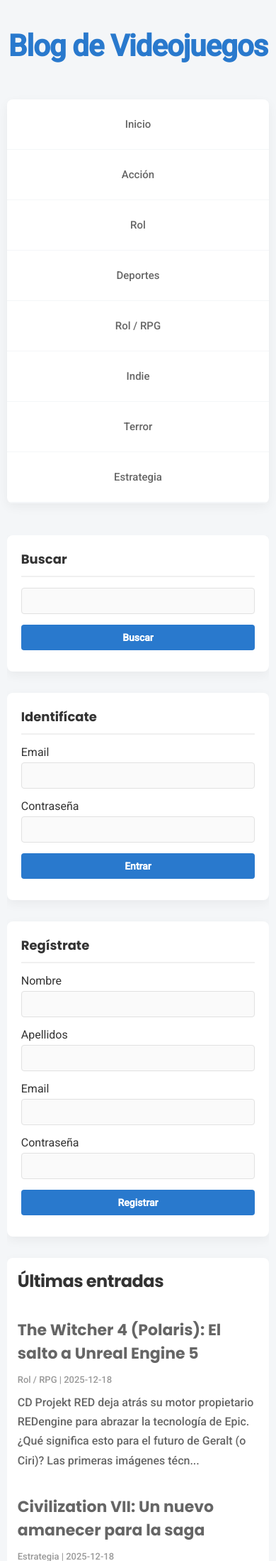
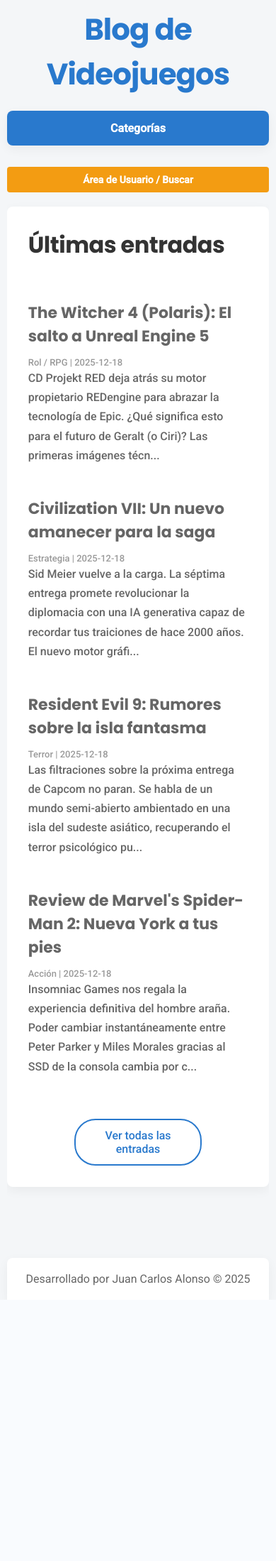
Before and after one commit to JKFullDev/blog-videojuegos, a PHP site: page /index.php in a window 390 px wide. Shown: the top 2199 px of the page at 71% size. After the commit the page ends 1811 px from the top, so only its background shows below. Run offline with PHP 8.4, Linux system fonts and the light colour scheme; data comes from the database, SQL or seed files in the repository.

Commit message:
BetterResponsiveMenus;

```diff
--- a/assets/css/style.css
+++ b/assets/css/style.css
@@ -63,14 +63,16 @@ body {
     width: 85%;
     height: auto;
     background: transparent;
-    margin: 30px auto;
+    margin: auto;
 }
 
 /* --- LOGOTIPO --- */
 #logo {
     float: left;
-    width: 540px;
-    height: 100px;
+    width: 100%;
+    max-width: 540px;
+    height: auto;
+    margin-bottom: 20px;
 }
 
 #logo a {
@@ -134,7 +136,7 @@ body {
     width: 85%;
     height: auto;
     margin: 0px auto;
-    margin-top: 30px;
+    margin-top: 0;
     margin-bottom: 30px;
     overflow: hidden;
     flex: 1;
@@ -278,7 +280,10 @@ input[type="submit"]:hover,
 
 /* --- PRINCIPAL --- */
 #principal {
-    float: left;
+    /*float: left;*/
+    display: flex;
+    flex-direction: column;
+    gap: 10px;
     width: 65%;
     min-height: 572px;
     background: var(--bg-white);
@@ -312,7 +317,6 @@ input[type="submit"]:hover,
 }
 
 #principal p {
-    margin-top: 10px;
     line-height: 1.7;
     color: var(--text-gray);
 }
@@ -353,107 +357,125 @@ input[type="submit"]:hover,
     margin-top: 40px;
 }
 
-/* =======================================================
-   RESPONSIVE DESIGN
-   ======================================================= */
+/* =========================================
+   ESTILOS RESPONSIVE Y MENU MÓVIL
+   ========================================= */
 
-/* 1. TABLETS Y MÓVILES (Menos de 1024px) */
+/* Por defecto (Escritorio): Ocultamos los botones móviles */
+#menu-movil-btn {
+    display: none;
+}
+
+#user-movil-btn {
+    display: none !important;
+}
+
+/* MEDIA QUERY (SOLO MÓVIL Y TABLET) */
 @media (max-width: 1024px) {
 
+    /* AJUSTES GENERALES */
     #cabecera,
     #contenedor,
     #pie {
         width: 95%;
-        /* Aprovechamos más pantalla */
     }
 
     #logo {
         width: 100%;
         float: none;
         text-align: center;
+    }
+
+    #logo a {
+        float: none;
+        padding-top: 10px;
+    }
+
+    /* --- MENÚ CATEGORÍAS --- */
+    #menu {
+        height: auto;
+        /* Dejar crecer */
         margin-bottom: 10px;
     }
 
-    #logo a {
-        padding-top: 10px;
-        float: none;
+    #menu-movil-btn {
+        display: block;
+        /* Mostrar botón */
+        padding: 15px;
+        background: #2979CD;
+        color: white;
+        font-weight: bold;
+        cursor: pointer;
+        text-align: center;
     }
 
-    #menu {
-        height: auto;
-        text-align: center;
-        margin-bottom: 5px;
-        /* Reducimos margen inferior del menú */
+    /* Ocultamos la lista por defecto en móvil */
+    #menu ul {
+        display: none;
+        flex-direction: column;
+    }
+
+    /* ¡IMPORTANTE! Esta clase la añade el JS al hacer click */
+    #menu ul.desplegado {
+        display: flex;
+        /* O block */
     }
 
     #menu ul li {
+        width: 100%;
         float: none;
-        display: inline-block;
+        border-top: 1px solid rgba(255, 255, 255, 0.1);
+        background: #333;
     }
 
-    /* Reducimos el margen superior del contenedor principal para que
-       no haya tanto hueco entre el menú y el sidebar/contenido */
-    #contenedor {
-        margin-top: 10px;
+    #menu ul li a {
+        color: white;
+        padding: 15px;
     }
 
-    /* Quitamos los floats: El Sidebar se pondrá ARRIBA solo (orden natural HTML) */
+
+    /* --- CONTENIDO PRINCIPAL --- */
     #principal {
-        float: none;
+        display: flex;
+        flex-direction: column;
+        gap: 10px;
         width: 100%;
-        min-height: auto;
         margin-bottom: 30px;
     }
 
+
+    /* --- SIDEBAR (USUARIO) --- */
     #sidebar {
         float: none;
         width: 100%;
-        margin-top: 0;
-        /* Sin margen extra arriba */
+        margin-top: 20px;
+    }
+
+    #user-movil-btn {
+        display: block !important;
+        /* Mostrar botón usuario */
+    }
+
+    /* Ocultamos los bloques del sidebar por defecto */
+    #sidebar .bloque {
+        display: none;
+    }
+
+    /* ¡IMPORTANTE! Clase para mostrar al clickar */
+    #sidebar .bloque.desplegado {
+        display: block;
+        animation: fadeApp 0.5s;
+    }
+
+    @keyframes fadeApp {
+        from {
+            opacity: 0;
+            transform: translateY(-10px);
+        }
+
+        to {
+            opacity: 1;
+            transform: translateY(0);
+        }
     }
 }
-
-/* 2. MÓVILES PEQUEÑOS (Menos de 600px) */
-@media (max-width: 600px) {
-    #menu ul li {
-        display: block;
-        /* Menú vertical */
-        width: 100%;
-        border-bottom: 1px solid #f4f6f8;
-    }
-
-    #menu ul li a {
-        padding: 10px;
-    }
-
-    #principal {
-        padding: 15px;
-    }
-
-    #principal h1 {
-        font-size: 24px;
-    }
-
-    .entrada h2 {
-        font-size: 20px;
-    }
-
-    /* Botones anchos para facilitar el "tap" */
-    #ver-todas a,
-    .boton,
-    input[type="submit"] {
-        width: 100%;
-        display: block;
-    }
-
-    .botones-entrada {
-        flex-direction: column;
-        width: 100%;
-    }
-
-    .editar,
-    .borrar {
-        width: 100%;
-        text-align: center;
-    }
-}
--- a/includes/cabecera.php
+++ b/includes/cabecera.php
@@ -1,6 +1,5 @@
 <?php require_once 'conexion.php'; ?>
 <?php require_once 'includes/helpers.php'; ?>
-
 
 <!DOCTYPE HTML>
 <html lang="es">
@@ -9,23 +8,23 @@
     <meta charset="utf-8" />
     <title>Blog de Videojuegos</title>
     <meta name="viewport" content="width=device-width, initial-scale=1.0">
-    <link rel="stylesheet" type="text/css" href="./assets/css/style.css">
+    <link rel="stylesheet" type="text/css" href="./assets/css/style.css?v=2">
 </head>
 
 <body>
-    <!-- CABECERA -->
     <header id="cabecera">
-        <!-- LOGO -->
         <div id="logo">
             <a href="index.php">
-                <p>Blog de Videojuegos</p>
+                Blog de Videojuegos
             </a>
         </div>
 
+        <nav id="menu">
+            <div id="menu-movil-btn">
+                <span>Categorías</span>
+            </div>
 
-        <!-- MENU -->
-        <nav id="menu">
-            <ul>
+            <ul id="menu-lista">
                 <li>
                     <a href="index.php">Inicio</a>
                 </li>
@@ -44,6 +43,7 @@
                 <li>
             </ul>
         </nav>
+        <div class="clearfix"></div>
     </header>
 
     <div id="contenedor">
--- a/includes/lateral.php
+++ b/includes/lateral.php
@@ -1,5 +1,8 @@
-<!-- BARRA LATERAL -->
 <aside id="sidebar">
+
+    <div id="user-movil-btn" class="boton boton-naranja" style="display:none; width:100%; text-align:center; margin-bottom:20px; cursor:pointer;">
+        Área de Usuario / Buscar
+    </div>
 
     <div id="buscador" class="bloque">
         <h3>Buscar</h3>
@@ -10,18 +13,15 @@
         </form>
     </div>
 
-
     <?php if (isset($_SESSION['usuario'])): ?>
         <div id="usuario-logueado" class="bloque">
             <h3>Bienvenid@, <?= $_SESSION['usuario']['nombre']; ?></h3>
-            <!-- botones -->
             <a href="crear-entradas.php" class="boton boton-verde">Crear entradas</a>
             <a href="crear-categoria.php" class="boton">Crear categoría</a>
             <a href="mis-datos.php" class="boton boton-naranja">Mis datos</a>
             <a href="acciones/cerrar.php" class="boton boton-rojo">Cerrar sesión</a>
         </div>
     <?php endif; ?>
-
 
     <?php if (!isset($_SESSION['usuario'])): ?>
         <div id="login" class="bloque">
@@ -47,7 +47,6 @@
         <div id="register" class="bloque">
             <h3>Regístrate</h3>
 
-            <!-- Mostrar errores -->
             <?php if (isset($_SESSION['completado'])): ?>
                 <div class="alerta alerta-exito">
                     <?= $_SESSION['completado']; ?>
@@ -57,7 +56,6 @@
                     <?= $_SESSION['errores']['general'] ?>
                 </div>
             <?php endif; ?>
-
 
             <form action="acciones/registro.php" method="POST">
                 <label for="nombre">Nombre</label>
@@ -76,7 +74,6 @@
                 <input type="password" name="password" />
                 <?php echo isset($_SESSION['errores']) ? mostrarError($_SESSION['errores'], 'password') : ''; ?>
 
-
                 <input type="submit" name="submit" value="Registrar" />
             </form>
             <?php borrarErrores(); ?>
--- a/includes/pie.php
+++ b/includes/pie.php
@@ -1,9 +1,33 @@
+<div class="clearfix"></div>
+</div>
+<footer id="pie">
+    <p>Desarrollado por Juan Carlos Alonso &copy; 2025</p>
+</footer>
 
-            <div class="clearfix"></div>
-       </div>
-<!-- PIE DE PAGINA -->
-       <footer id="pie">
-           <p>Desarrollado por Juan Carlos Alonso &copy; 2025</p>
-       </footer>
-    </body>
+<script>
+    // 1. Menú Categorías
+    const menuBtn = document.querySelector('#menu-movil-btn');
+    const menuLista = document.querySelector('#menu-lista');
+
+    if (menuBtn) {
+        menuBtn.addEventListener('click', () => {
+            menuLista.classList.toggle('desplegado');
+        });
+    }
+
+    // 2. Sidebar Usuario
+    const userBtn = document.querySelector('#user-movil-btn');
+    const sidebarBloques = document.querySelectorAll('#sidebar .bloque');
+
+    if (userBtn) {
+        userBtn.addEventListener('click', () => {
+            // Alternamos la clase en cada bloque del sidebar
+            sidebarBloques.forEach(bloque => {
+                bloque.classList.toggle('desplegado');
+            });
+        });
+    }
+</script>
+</body>
+
 </html>
```
